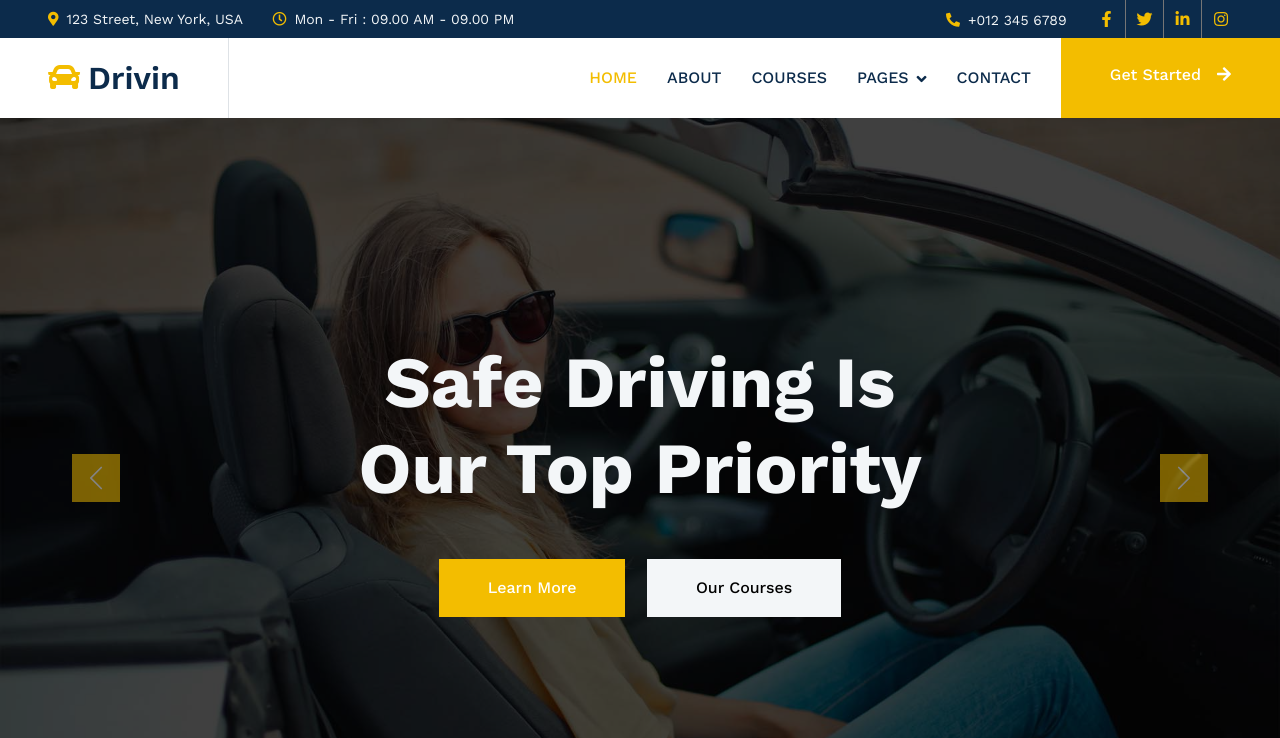
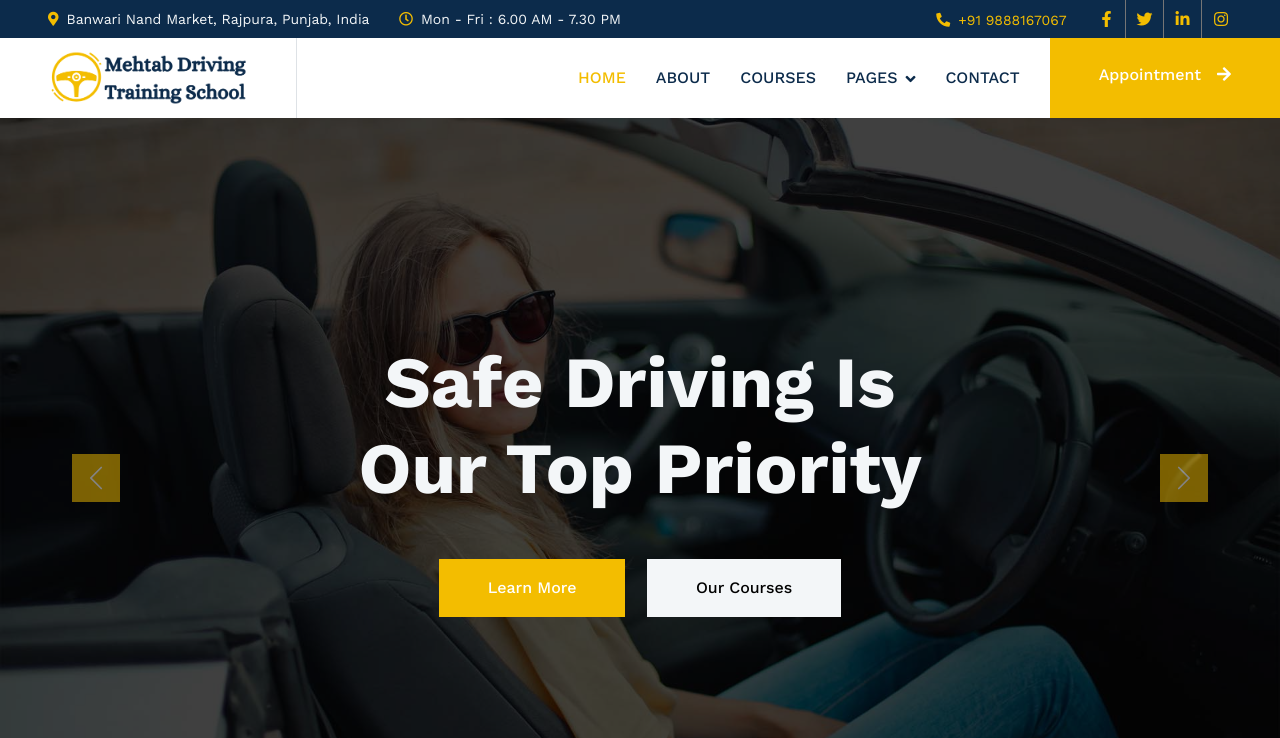
Before and after one commit to yogeshverma1296/mehtabdrivingschool, a plain HTML site: page index.html in a window 1280 px wide. Shown: the top 738 px of the page. Drawn offline with nearby package versions, Linux system fonts and the light colour scheme.

Commit message:
V1.1 created edited logo and editted index.html

```diff
--- a/index.html
+++ b/index.html
@@ -9,7 +9,7 @@
     <meta content="" name="description">
 
     <!-- Favicon -->
-    <link href="img/favicon.ico" rel="icon">
+    <link href="img/favicon.jpg" rel="icon">
 
     <!-- Google Web Fonts -->
     <link rel="preconnect" href="https://fonts.googleapis.com">
@@ -45,17 +45,17 @@
             <div class="col-lg-7 px-5 text-start">
                 <div class="h-100 d-inline-flex align-items-center me-4">
                     <small class="fa fa-map-marker-alt text-primary me-2"></small>
-                    <small>123 Street, New York, USA</small>
+                    <small>Banwari Nand Market, Rajpura, Punjab, India</small>
                 </div>
                 <div class="h-100 d-inline-flex align-items-center">
                     <small class="far fa-clock text-primary me-2"></small>
-                    <small>Mon - Fri : 09.00 AM - 09.00 PM</small>
+                    <small>Mon - Fri : 6.00 AM - 7.30 PM</small>
                 </div>
             </div>
             <div class="col-lg-5 px-5 text-end">
                 <div class="h-100 d-inline-flex align-items-center me-4">
                     <small class="fa fa-phone-alt text-primary me-2"></small>
-                    <small>+012 345 6789</small>
+                    <small><a href="tel:+919888167067">+91 9888167067</a></small>
                 </div>
                 <div class="h-100 d-inline-flex align-items-center mx-n2">
                     <a class="btn btn-square btn-link rounded-0 border-0 border-end border-secondary" href=""><i class="fab fa-facebook-f"></i></a>
@@ -72,7 +72,7 @@
     <!-- Navbar Start -->
     <nav class="navbar navbar-expand-lg bg-white navbar-light sticky-top p-0">
         <a href="index.html" class="navbar-brand d-flex align-items-center border-end px-4 px-lg-5">
-            <h2 class="m-0"><i class="fa fa-car text-primary me-2"></i>Drivin</h2>
+            <img src="img/logo.png" style="height: 100%;" alt="Mehtab Driving Training School logo">
         </a>
         <button type="button" class="navbar-toggler me-4" data-bs-toggle="collapse" data-bs-target="#navbarCollapse">
             <span class="navbar-toggler-icon"></span>
@@ -94,7 +94,7 @@
                 </div>
                 <a href="contact.html" class="nav-item nav-link">Contact</a>
             </div>
-            <a href="" class="btn btn-primary py-4 px-lg-5 d-none d-lg-block">Get Started<i class="fa fa-arrow-right ms-3"></i></a>
+            <a href="appointment.html" class="btn btn-primary py-4 px-lg-5 d-none d-lg-block">Appointment<i class="fa fa-arrow-right ms-3"></i></a>
         </div>
     </nav>
     <!-- Navbar End -->
@@ -558,9 +558,9 @@
             <div class="row g-5">
                 <div class="col-lg-3 col-md-6">
                     <h4 class="text-white mb-4">Get In Touch</h4>
-                    <h2 class="text-primary mb-4"><i class="fa fa-car text-white me-2"></i>Drivin</h2>
-                    <p class="mb-2"><i class="fa fa-map-marker-alt me-3"></i>123 Street, New York, USA</p>
-                    <p class="mb-2"><i class="fa fa-phone-alt me-3"></i>+012 345 67890</p>
+                    <img src="img/logowhite.png" style="width: 100%;" alt="Mehtab Driving Training School logo">
+                    <p class="mb-2"><i class="fa fa-map-marker-alt me-3"></i>Banwari Nand Market, Rajpura, Punjab, India</p>
+                    <p class="mb-2"><i class="fa fa-phone-alt me-3"></i><a href="tel:+919888167067">+91 9888167067</a></p>
                     <p class="mb-2"><i class="fa fa-envelope me-3"></i>info@example.com</p>
                 </div>
                 <div class="col-lg-3 col-md-6">
@@ -606,12 +606,10 @@
         <div class="container">
             <div class="row">
                 <div class="col-md-6 text-center text-md-start mb-3 mb-md-0">
-                    &copy; <a href="#">Your Site Name</a>, All Right Reserved.
+                    &copy; <a href="#">Mehtab Driving Training School</a>, All Right Reserved.
                 </div>
                 <div class="col-md-6 text-center text-md-end">
-                    <!--/*** This template is free as long as you keep the footer author’s credit link/attribution link/backlink. If you'd like to use the template without the footer author’s credit link/attribution link/backlink, you can purchase the Credit Removal License from "https://htmlcodex.com/credit-removal". Thank you for your support. ***/-->
-                    Designed By <a href="https://htmlcodex.com">HTML Codex</a>
-                    <br>Distributed By: <a href="https://themewagon.com" target="_blank">ThemeWagon</a>
+                    Designed By <a href="https://www.linkedin.com/in/yogeshverma1296/" target="_blank">Yogesh Verma</a>
                 </div>
             </div>
         </div>
```
Also changed, not shown: 404.html (+1 -1 lines), about.html (+1 -1 lines), appointment.html (+1 -1 lines), contact.html (+1 -1 lines), courses.html (+1 -1 lines), feature.html (+1 -1 lines), team.html (+1 -1 lines), testimonial.html (+1 -1 lines), img/favicon.jpg (added), img/logo.png (added), img/logowhite.png (added).
